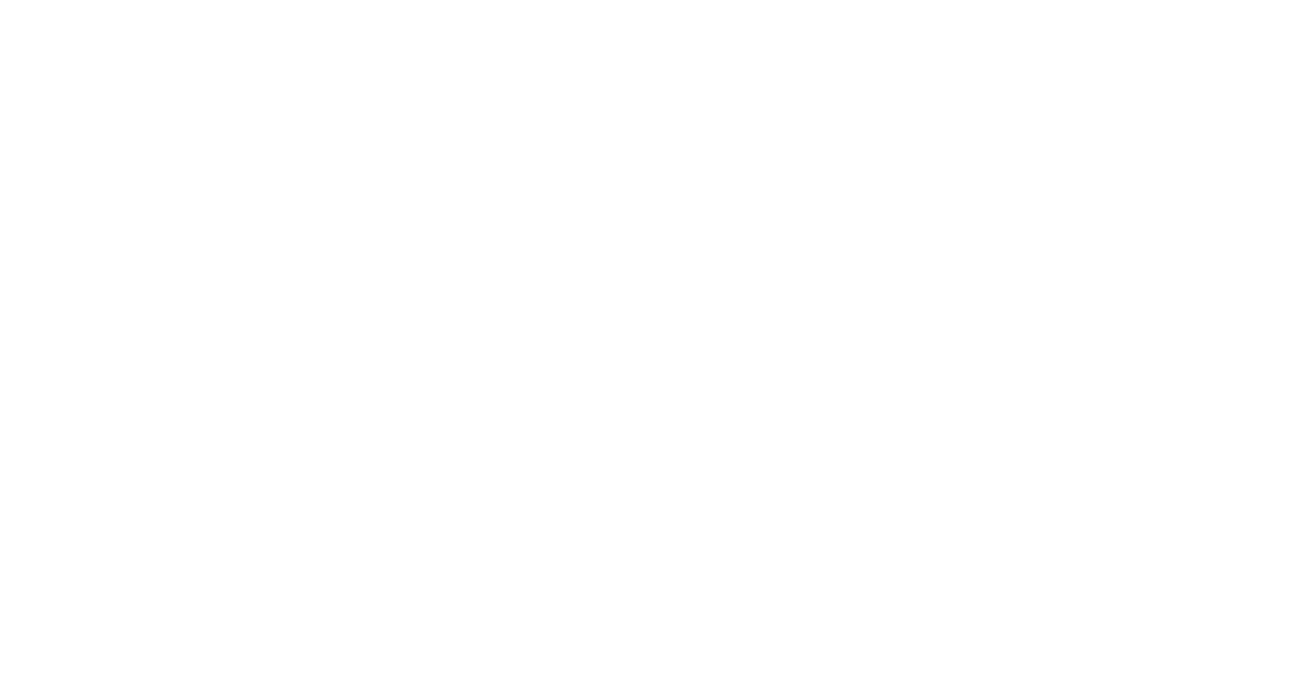
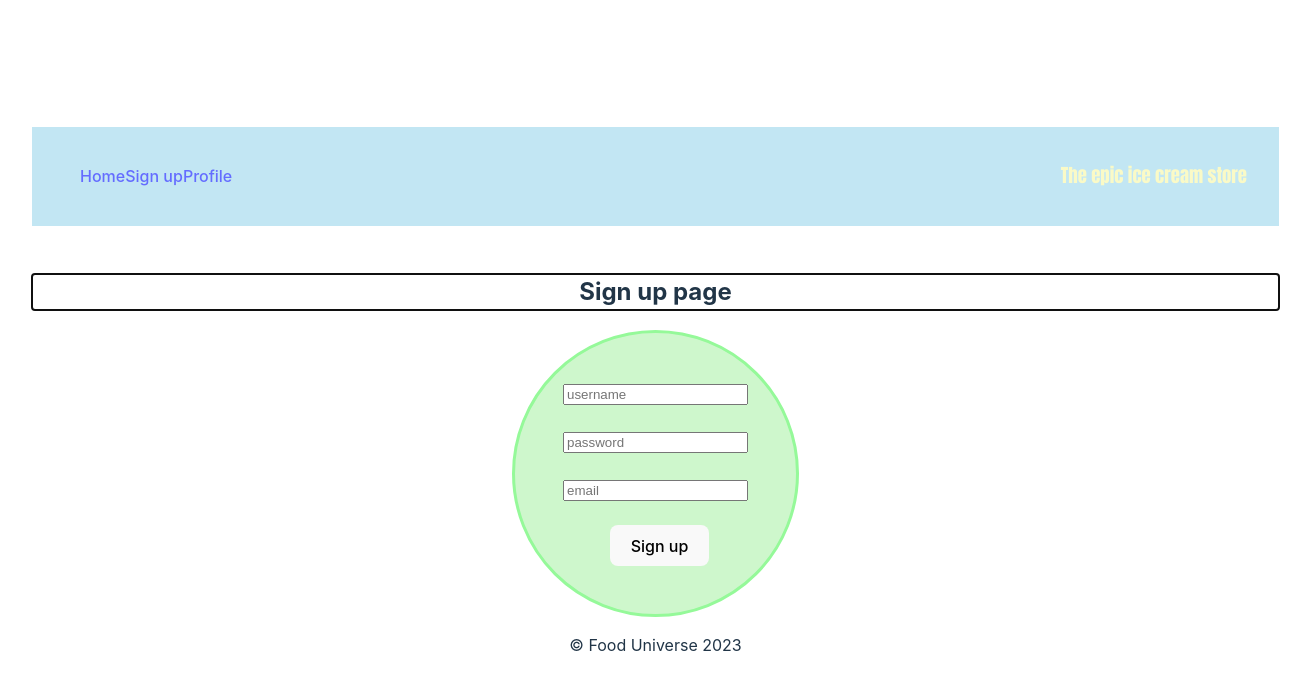
Before and after one commit to asfchristensen/Node_eksamen_2023, a Svelte app in the folder client/: page /signup in a window 1280 px wide. Shown: the top 690 px of the page, 1311 px wide, since content can reach past the window. Built offline with nearby package versions, Linux system fonts and the light colour scheme.

Commit message:
Basic frontend implemented with route setup

```diff
--- a/client/src/App.svelte
+++ b/client/src/App.svelte
@@ -0,0 +1,31 @@
+<script>
+    import { Router, Route } from "svelte-navigator";
+    import PrivateRoute from "./components/Protectors/PrivateRoute.svelte";
+    import Signup from "./pages/Signup/Signup.svelte";
+    import Login from "./pages/Login/Login.svelte";
+    import Profile from "./pages/Profile/Profile.svelte";
+    import Navbar from "./components/Navbar/Navbar.svelte";
+    import Footer from "./components/Footer/Footer.svelte";
+</script>
+
+<Router>
+
+    <Navbar/>
+
+    <main>
+        <!-- Public routes -->
+
+        <Route path="/login" component={Login}></Route>
+        <Route path="/signup" component={Signup}></Route>
+
+        <!-- Private routes -->
+
+        <!-- for all -->
+        <PrivateRoute path="/profile">
+            <Profile/>
+        </PrivateRoute>
+    </main>
+
+</Router>
+
+<Footer/>
--- /dev/null
+++ b/client/src/components/Footer/Footer.svelte
@@ -0,0 +1,9 @@
+<p>© Food Universe 2023</p>
+
+<style>
+    p {
+        display: flex;
+        justify-content: center;
+        align-self: flex-end;
+    }
+</style>
--- /dev/null
+++ b/client/src/components/Logout/Logout.svelte
@@ -0,0 +1,30 @@
+<script>
+    import { BASE_URL } from "../../stores/urlDomain";
+    import { user, role } from "../../stores/user.js";
+    import { Link } from "svelte-navigator";
+    import toastr from "toastr";
+    import 'toastr/build/toastr.css';
+
+
+    async function handleLogout(){
+        const logoutURL = $BASE_URL + "/api/auth/logout";
+
+        const response = await fetch(logoutURL, {
+            credentials: "include"
+        });
+
+        const data = await response.json();
+
+        $user = null;
+        $role = null;
+
+        if (data.message) {
+            toastr.info("See you!");
+        } else {
+            toastr.error("Failed to log out. Please try again later.");
+        }
+    }
+
+</script>
+
+<Link to="/" on:click={handleLogout}>Log out</Link>
--- /dev/null
+++ b/client/src/components/Navbar/Navbar.svelte
@@ -0,0 +1,79 @@
+<script>
+    import { user, role } from "../../stores/user.js";
+    import { Link } from "svelte-navigator";
+
+    import Logout from "../Logout/Logout.svelte";
+
+    $: hasRole = $role;
+    $: username = $user;
+</script>
+
+
+<header>
+    <div class="navbar">
+        <div class="nav-link">
+            <!-- admin = 1 -->
+            {#if hasRole === 1}
+            <nav>
+                <Link to="/">Home</Link>
+                <Link to="/profile">Profile</Link>
+                <Logout/>
+            </nav>
+            <!-- user = 2 -->
+            {:else if hasRole === 2}
+            <nav>
+                <Link to="/">Home</Link>
+                <Link to="/profile">Profile</Link>
+                <Logout/>
+            </nav>
+            {:else}
+                <Link to="/">Home</Link>
+                <Link to="/signup">Sign up</Link>
+                <Link to="/profile">Profile</Link>
+            {/if}
+        </div>
+        <div class="nav-user">
+            {#if username}
+            <p>Logged in as: <span class="username">{username}</span></p>
+            {:else}
+            <h3><span class="logo-text">The epic ice cream store</span></h3>
+            {/if}
+        </div>
+    </div>
+</header>
+
+
+<style>
+    .navbar {
+        display: flex;
+        justify-content: space-between;
+        background-color: rgb(194, 230, 243);
+        height: auto;
+        padding-top: 1em;
+        padding-bottom: 1em;
+        margin-bottom: 3em;
+    }
+
+    .nav-link {
+        display: flex;
+        align-items: center;
+        width: 40em;
+        border-radius: 1em;
+        margin-left: 2em;
+        padding: 1em;
+    }
+
+    .nav-user {
+        margin-right: 2em;
+    }
+
+    .logo-text {
+        font-family:Impact, Haettenschweiler, 'Arial Narrow Bold', sans-serif;
+        color: rgb(250, 250, 199);
+    }
+
+    .username {
+        font-weight: bold;
+        color: rgb(209, 76, 232);
+    }
+</style>
--- /dev/null
+++ b/client/src/components/Protectors/PrivateRoute.svelte
@@ -0,0 +1,16 @@
+<script>
+    import { Route } from "svelte-navigator";
+    import PrivateRouteGuard from "./PrivateRouteGuard.svelte";
+
+    let navigate;
+    let location;
+
+    export let path;
+</script>
+
+<!-- The path prop {path} is used to render the protected component if the user is authenticated -->
+<Route {path}>
+    <PrivateRouteGuard {navigate} {location}>
+        <slot/>
+    </PrivateRouteGuard>
+</Route>
--- /dev/null
+++ b/client/src/components/Protectors/PrivateRouteGuard.svelte
@@ -0,0 +1,16 @@
+<script>
+    import { useNavigate, useLocation } from "svelte-navigator";
+    import { user } from "../../stores/user";
+
+    export let navigate = useNavigate();
+    export let location = useLocation();
+
+    $: if (!$user) {
+        navigate("/login", {
+            state: { from: $location.pathname },
+            replace: true
+        });
+    }
+</script>
+
+<slot/>
--- /dev/null
+++ b/client/src/pages/Login/Login.svelte
@@ -0,0 +1,80 @@
+<script>
+    import { BASE_URL } from "../../stores/urlDomain.js";
+    import { user, role } from "../../stores/user.js";
+    import { navigate } from "svelte-navigator";
+    import toastr from "toastr";
+    import 'toastr/build/toastr.css';
+
+    toastr.options = {
+        "positionClass": "toast-top-center",
+        "timeOut": "1200"
+    }
+
+    let email = "";
+    let password = "";
+
+    async function validateLogin() {
+        const userCredentials = JSON.stringify({ email, password });
+        const loginURL = $BASE_URL + "/api/auth/login";
+
+        const response = await fetch(loginURL, {
+            method: "POST",
+            headers: {
+                "Content-Type": "application/json"
+            },
+            body: userCredentials,
+            credentials: "include"
+        });
+        const result = await response.json();
+
+        if (result.email === email) {
+            let authenticatedUsername = result.username;
+            let authenticatedEmail = result.email;
+            let authenticatedRole = result.role;
+            $user = authenticatedUsername;
+            $role = authenticatedRole;
+
+            toastr.success(`You've logged in successfully, welcome back ${$user}`);
+            setTimeout(() => {
+                navigate("/profile", { replace: true });
+            }, 1500)
+        } else {
+            toastr.error("Wrong email or password. Try again.");
+        }
+
+        email = "";
+        password = "";
+    }
+</script>
+
+<slot></slot>
+
+<h2>Login page</h2>
+
+<div class="form-login">
+    <form on:submit|preventDefault={validateLogin}>
+        <input type="email" placeholder="email" name="email" bind:value={email} required><br><br>
+
+        <input type="password" placeholder="password" name="password" bind:value={password} required><br><br>
+
+        <button type="submit">Log in</button>
+    </form><br><br>
+</div>
+
+<style>
+    .form-login {
+        display: flex;
+        justify-content: center;
+        position: relative;
+        border: solid;
+        border-color: rgb(242, 242, 126);
+        border-radius: 30em;
+        background-color: rgb(247, 244, 204);
+        padding: 3em;
+        margin: 0em 30em 0em 30em;
+    }
+
+    button {
+        margin: 0em 1em 0em 2em;
+    }
+</style>
--- /dev/null
+++ b/client/src/pages/Profile/Profile.svelte
@@ -0,0 +1,17 @@
+<script>
+    import { user } from "../../stores/user.js";
+
+    $: username = $user;
+</script>
+
+<h2>Profile</h2>
+<h5>Welcome to your profile page <span class="user">{username}</span></h5>
+
+
+<style>
+    .user {
+        font-size: large;
+        font-weight: bold;
+        color: rgb(209, 76, 232);
+    }
+</style>
--- /dev/null
+++ b/client/src/pages/Signup/Signup.svelte
@@ -0,0 +1,76 @@
+<script>
+    import { BASE_URL } from "../../stores/urlDomain";
+    import { navigate } from "svelte-navigator";
+    import toastr from "toastr";
+    import 'toastr/build/toastr.css';
+
+    toastr.options = {
+        "positionClass": "toast-top-center",
+        "timeOut": "1200"
+    }
+
+    let username = "";
+    let password = "";
+    let email = "";
+
+    async function handleSignup(){
+        const userCredentials = JSON.stringify({ username, password, email });
+        const signupURL = $BASE_URL + "/api/auth/signup";
+
+        const response = await fetch(signupURL, {
+            method: "POST",
+            headers: {
+                "Content-Type": "application/json"
+            },
+            body: userCredentials,
+            credentials: "include"
+        });
+        const result = await response.json();
+
+        if (result.data === username) {
+            toastr.success(`User successfully created. Welcome ${result.data}`);
+        } else if (result.message === "error") {
+            toastr.error("Account already exists");
+        } else {
+            toastr.error("Error creating user");
+        }
+
+        navigate("/login", { replace: true });
+
+        username = "";
+        password = "";
+        email = "";
+    }
+</script>
+
+<h2>Sign up page</h2>
+
+<div class="form-signup">
+    <form on:submit|preventDefault={handleSignup}>
+        <input type="text" placeholder="username" name="username" bind:value={username} required><br><br>
+
+        <input type="password" placeholder="password" name="password" bind:value={password} required><br><br>
+
+        <input type="email" placeholder="email" name="email" bind:value={email} required><br><br>
+
+        <button type="submit">Sign up</button>
+    </form>
+</div>
+
+<style>
+      .form-signup {
+        display: flex;
+        justify-content: center;
+        position: relative;
+        border: solid;
+        border-color: rgb(149, 249, 153);
+        border-radius: 30em;
+        background-color: rgb(206, 247, 204);
+        padding: 3em;
+        margin: 0em 30em 0em 30em;
+    }
+
+    button {
+        margin: 0em 1em 0em 1.5em;
+    }
+</style>
--- /dev/null
+++ b/client/src/stores/user.js
@@ -0,0 +1,4 @@
+import { writable } from "svelte/store";
+
+export const user = writable(null);
+export const role = writable(null);
```
Also changed, not shown: client/src/stores/urlDomain.js (renamed from client/src/store/urlDomain.js), 1 other file (tests, documents, lock files or other folders).
